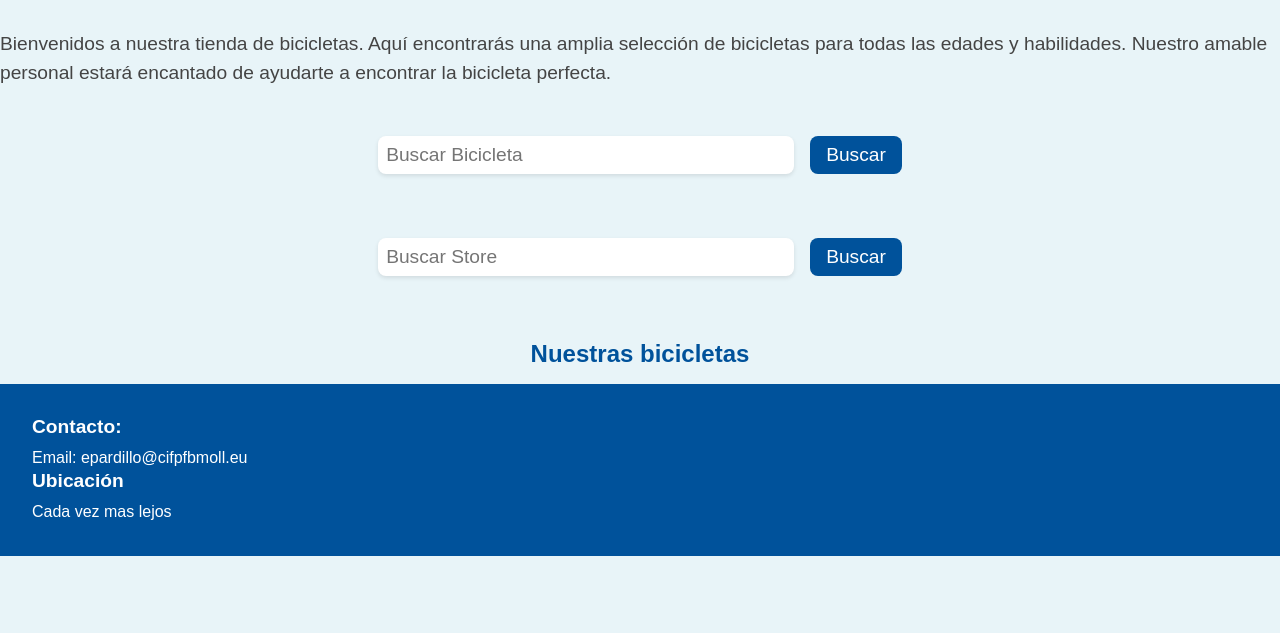
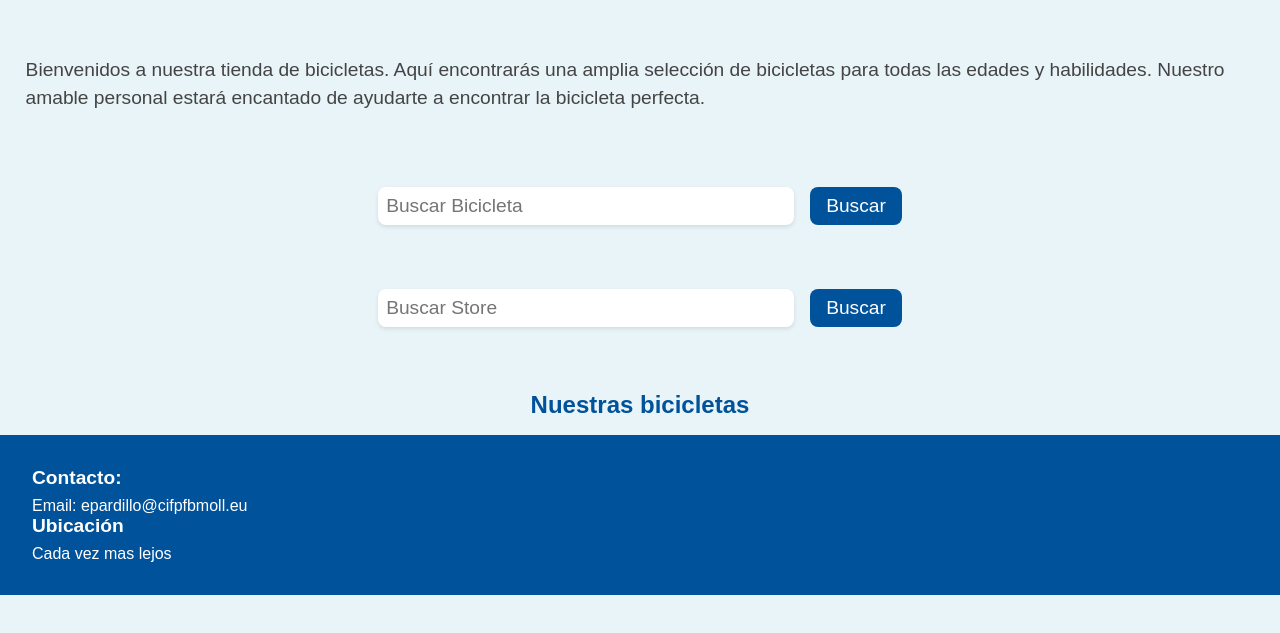
Before and after one commit to ErikPC/One_Bike, a website: page public/index.html in a window 1280 px wide. Shown: the part 55-688 px from the top of the page. Drawn offline with Linux system fonts and the light colour scheme; no server answers.

Commit message:
feat: añadir espacio en los bordes

```diff
--- a/public/css/style.css
+++ b/public/css/style.css
@@ -1,7 +1,6 @@
 /* Base styles */
 body {
   background-color: #e8f4f8;
-
   color: #444;
   font-family: sans-serif;
   margin: 0;
@@ -17,7 +16,8 @@ h1 {
   color: #00529b;
 }
 
-p {
+p#description {
+  padding: 2%;
   font-size: 1.2rem;
   line-height: 1.5;
   margin: 1rem 0;
--- a/public/index.html
+++ b/public/index.html
@@ -7,7 +7,7 @@
   </head>
   <body>
     <h1><a href="index">One Bike</a></h1>
-    <p>
+    <p id="description">
       Bienvenidos a nuestra tienda de bicicletas. Aquí encontrarás una amplia
       selección de bicicletas para todas las edades y habilidades. Nuestro
       amable personal estará encantado de ayudarte a encontrar la bicicleta
```
Also changed, not shown: public/store.html (+1 -1 lines).
